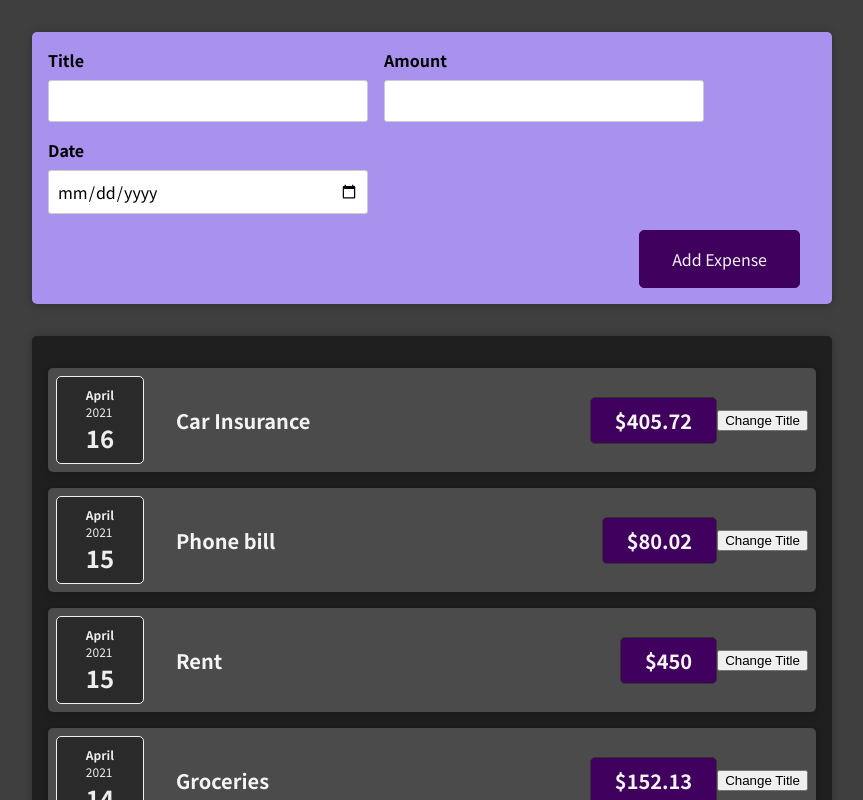
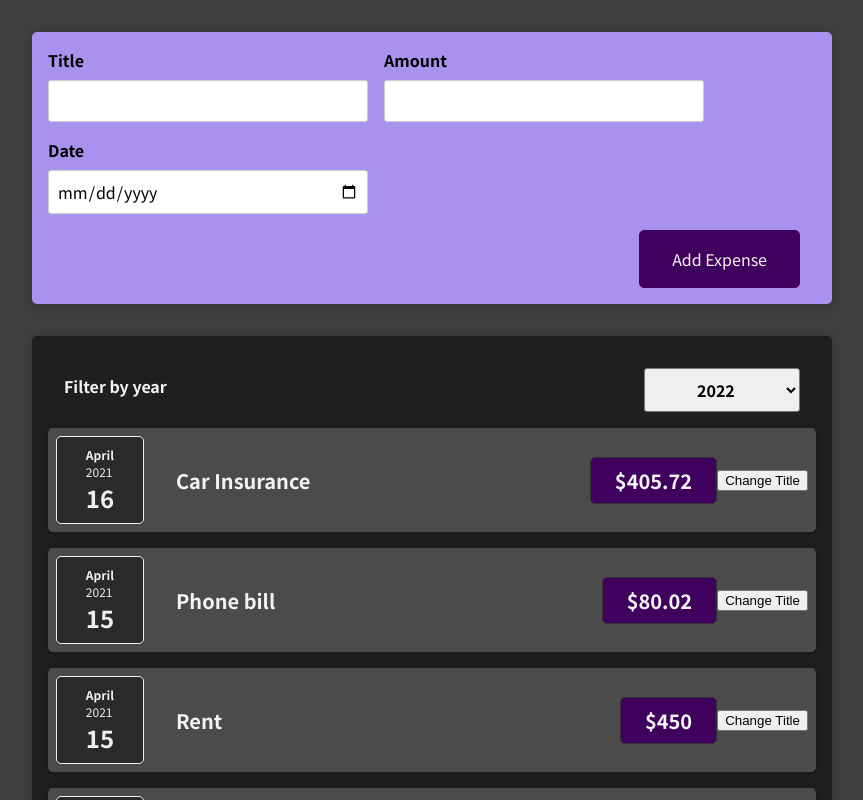
Before and after one commit to johnny-prencipe/expense-tracker, a React (Create React App) app: page / in a window 1280 px wide. Shown: the top 800 px of the page, without its empty margins (208-1071 px from the left). Built offline with nearby package versions, Linux system fonts and the light colour scheme.

Commit message:
move expense filter to proper folder

```diff
--- a/src/components/Expenses/Expenses.jsx
+++ b/src/components/Expenses/Expenses.jsx
@@ -1,19 +1,21 @@
-import React from "react";
+import React from 'react';
 
-import "./Expenses.css";
-import ExpenseItem from "./ExpenseItem";
-import Card from "../UI/Card";
+import './Expenses.css';
+import ExpensesFilter from './ExpensesFilter';
+import ExpenseItem from './ExpenseItem';
+import Card from '../UI/Card';
 
 export default function Expenses(props) {
-  const expenses = props.expenses.map((expense, index) => {
+  const expenses = props.expenses.map(expense => {
     return (
-      <ExpenseItem
-        date={expense.date}
-        title={expense.title}
-        amount={expense.amount}
-      />
+      <ExpenseItem date={expense.date} title={expense.title} amount={expense.amount} />
     );
   });
 
-  return <Card className="expenses">{expenses}</Card>;
+  return (
+    <Card className="expenses">
+      <ExpensesFilter />
+      {expenses}
+    </Card>
+  );
 }
```
Also changed, not shown: src/components/Expenses/ExpensesFilter.css (renamed from src/components/NewExpense/ExpensesFilter.css), src/components/Expenses/ExpensesFilter.jsx (renamed from src/components/NewExpense/ExpensesFilter.jsx), 1 other file (tests, documents, lock files or other folders).
